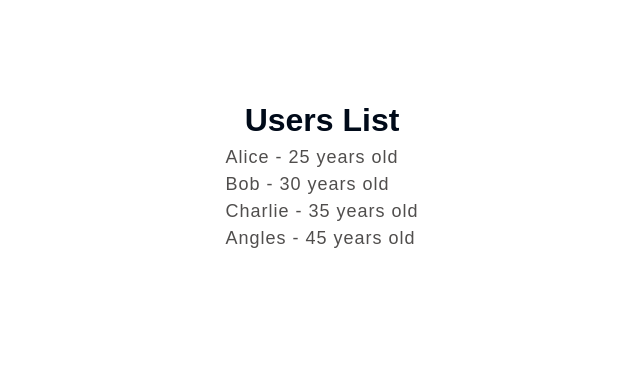
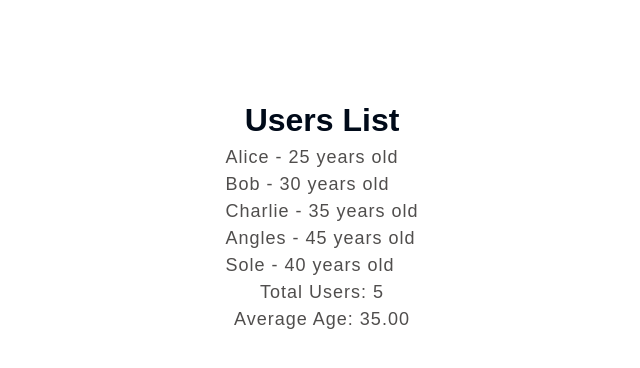
Before and after one commit to G-Golu/Only_YT_React_Study, a React (Vite) app in the folder Components/: page / in a window 1280 px wide. Shown: the top 368 px of the page, without its empty margins (318-958 px from the left). Built offline with nearby package versions, Linux system fonts and the light colour scheme.

Commit message:
Derived State

```diff
--- a/Components/src/App.jsx
+++ b/Components/src/App.jsx
@@ -81,7 +81,7 @@ export const App = () => {
 
 
     import "./Components/EV.css";
-import { DerivedState } from "./Components/hooks/DericedState";
+import { DerivedState } from "./Components/hooks/DerivedState";
     //import {  State } from "./Components/hooks/State";
     export const App = () => {
 
--- a/Components/src/Components/hooks/DericedState.jsx
+++ /dev/null
@@ -1,43 +0,0 @@
-import { useState } from "react";
-
-{/*
-const users = [
-
-    { name: "Alice", age : 25},
-    { name: "Bob", age : 30},
-    { name: "Charlie", age : 35},
-    { name: "Angles", age : 45},
-
-]; */}
-
-export const DerivedState = () => {
-
-// create a hook for DerivedState
-const [users, ] = useState([
-
-    { name: "Alice", age : 25},
-    { name: "Bob", age : 30},
-    { name: "Charlie", age : 35},
-    { name: "Angles", age : 45},
-
-]);
-
-
-
-    return (
-        <div className="main-div">
-            <h1>Users List</h1>
-            <ul>
-                {
-                    users.map((curElem, index) => {
-
-                    return (
-                    <li key={index}>
-                        {curElem.name} - {curElem.age} years old
-                    </li>
-                    );
-                })}
-            </ul>
-            </div>
-    );
-};
--- /dev/null
+++ b/Components/src/Components/hooks/DerivedState.jsx
@@ -0,0 +1,34 @@
+import { useState } from "react";
+
+export const DerivedState = () => {
+  // Create a hook for DerivedState
+  const [users, setUsers] = useState([
+    { name: "Alice", age: 25 },
+    { name: "Bob", age: 30 },
+    { name: "Charlie", age: 35 },
+    { name: "Angles", age: 45 },
+    { name: "Sole", age: 40 },
+  ]);
+
+  // Derived state: count of users
+  const userCount = users.length;
+
+  // Derived state: average age of users
+  const averageAge =
+    users.reduce((accum, curElem) => accum + curElem.age, 0) / userCount;
+
+  return (
+    <div className="main-div">
+      <h1>Users List</h1>
+      <ul>
+        {users.map((user, index) => (
+          <li key={index}>
+            {user.name} - {user.age} years old
+          </li>
+        ))}
+      </ul>
+      <p>Total Users: {userCount}</p>
+      <p>Average Age: {averageAge.toFixed(2)}</p> {/* Rounded to 2 decimal places */}
+    </div>
+  );
+};
```
Also changed, not shown: Components/src/Components/DerivedState2.jsx (added).
